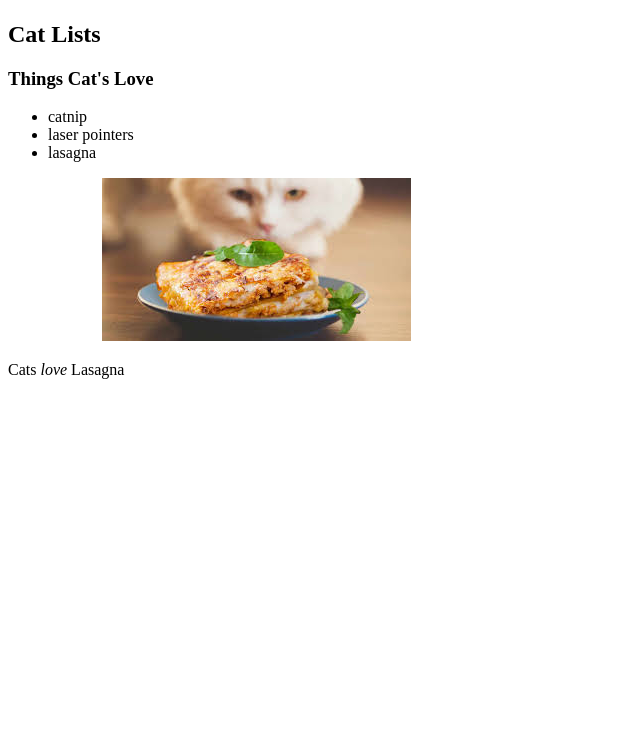
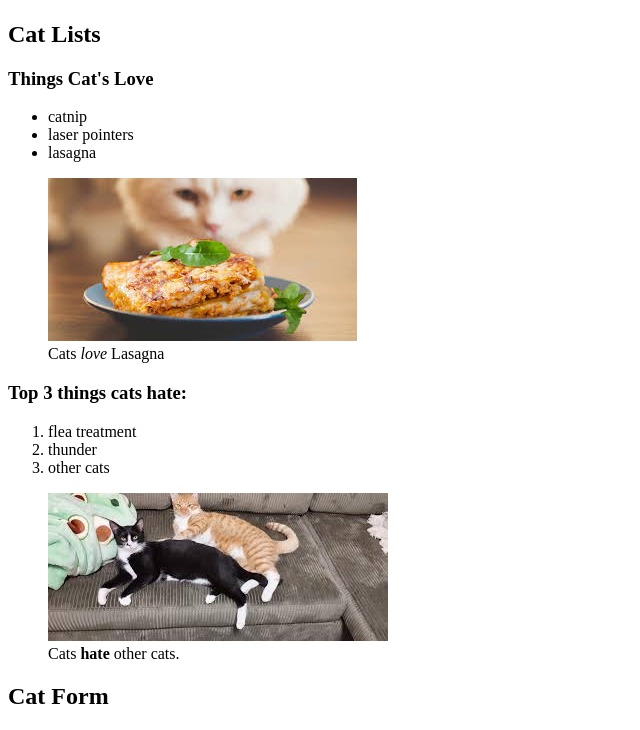
Before and after one commit to Tabassum290/CatPhotoApp, a plain HTML site: page index.html in a window 1280 px wide. Shown: the part 415-1145 px from the top of the page, without its empty margins (0-640 px from the left). Before the commit the page ends 810 px from the top, so only its background shows below. Drawn offline with Linux system fonts and the light colour scheme.

Commit message:
Updated files

```diff
--- a/index.html
+++ b/index.html
@@ -21,13 +21,26 @@
             <li>laser pointers</li>
             <li>lasagna</li>
         </ul>
-    <div>
-            <pre>
-            <img src="cat3.jpg" alt="Lasagna">  </pre>
-            <blockquote></blockquote>
-            <p>                               Cats <i>love</i> Lasagna</p>
+<div style="margin-left: 40px;">
+    <img src="cat3.jpg" alt="Lasagna">
+    <p style="margin-top: 0;">Cats <i>love</i> Lasagna</p>
+</div>
+</section>
+<section>
+    <h3>Top 3 things cats hate:</h3>
+   <ol>
+    <li>flea treatment</li>
+    <li>thunder</li>
+    <li>other cats</li>
+   </ol>
+   <div style="margin-left: 40px;">
+    <img src="cat4.jpg" alt="Cate Hate other Cats">
+    <p style="margin-top: 0;">Cats <b>hate</b> other cats.</p>
+   </div>
+</section>
+<section>
+    <h2>Cat Form</h2>
 
-    </div>
-    </section>
+</section>
 </body>
 </html>
```
